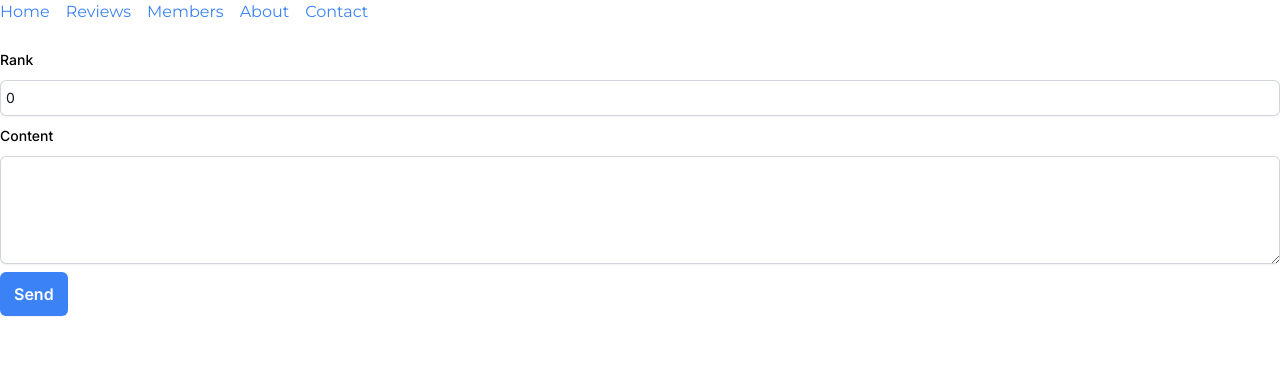
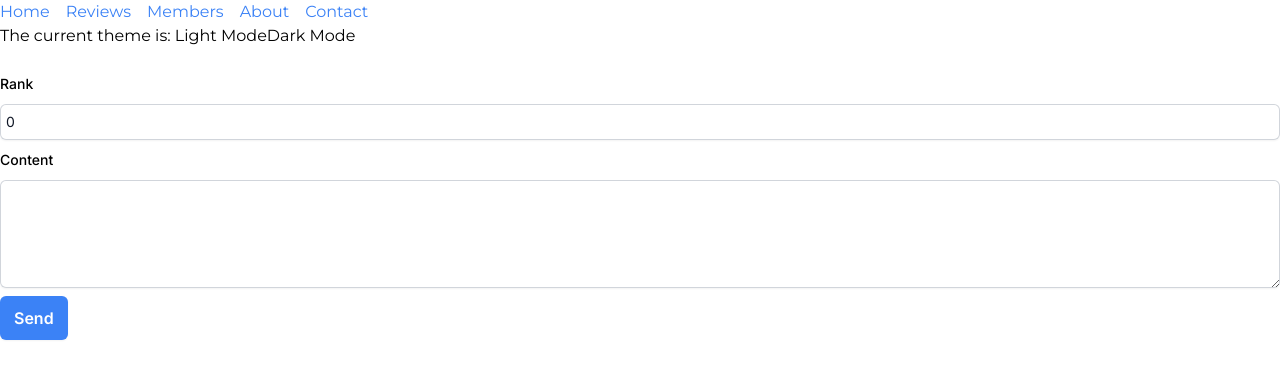
Before and after one commit to patrykomiotek/pcapp, a Next.js app: page /reviews/create in a window 1280 px wide. Shown: the top 378 px of the page. Built offline with nearby package versions, Linux system fonts and the light colour scheme; no server answers.

Commit message:
feat: almost finished dark mode

```diff
--- a/package.json
+++ b/package.json
@@ -19,6 +19,7 @@
     "@tanstack/react-query-devtools": "^5.31.0",
     "bcrypt": "^5.1.1",
     "next": "14.2.2",
+    "next-themes": "^0.3.0",
     "react": "^18",
     "react-dom": "^18",
     "react-hook-form": "^7.51.3",
--- a/src/app/Providers.tsx
+++ b/src/app/Providers.tsx
@@ -1,5 +1,6 @@
 "use client";
 
+import { ThemeProvider } from "next-themes";
 import { QueryClientProvider, QueryClient } from "@tanstack/react-query";
 import { ReactQueryDevtools } from "@tanstack/react-query-devtools";
 
@@ -12,7 +13,7 @@ const queryClient = new QueryClient();
 export const Providers = ({ children }: Props) => {
   return (
     <QueryClientProvider client={queryClient}>
-      {children}
+      <ThemeProvider attribute="class">{children}</ThemeProvider>
       <ReactQueryDevtools initialIsOpen={false} />
     </QueryClientProvider>
   );
--- a/src/app/layout.tsx
+++ b/src/app/layout.tsx
@@ -23,7 +23,7 @@ export default function RootLayout({
   children: React.ReactNode;
 }>) {
   return (
-    <html lang="en">
+    <html lang="en" suppressHydrationWarning>
       <body className={inter.className}>
         <NavMenu />
         <Providers>{children}</Providers>
--- a/src/ui/NavMenu/NavMenu.tsx
+++ b/src/ui/NavMenu/NavMenu.tsx
@@ -1,6 +1,7 @@
 import { Montserrat } from "next/font/google";
 
 import { NavLink } from "./NavLink";
+import { ThemeSwitcher } from "../ThemeSwitcher";
 
 const montserrat = Montserrat({ subsets: ["latin"] });
 
@@ -24,6 +25,7 @@ export const NavMenu = () => {
           <NavLink href="/contact">Contact</NavLink>
         </li>
       </ul>
+      <ThemeSwitcher />
     </nav>
   );
 };
--- /dev/null
+++ b/src/ui/ThemeSwitcher/ThemeSwitcher.tsx
@@ -0,0 +1,22 @@
+"use client";
+
+import { useTheme } from "next-themes";
+
+export const ThemeSwitcher = () => {
+  const { theme, setTheme } = useTheme();
+
+  return (
+    <div>
+      The current theme is: {theme}
+      <button
+        onClick={() => {
+          console.log("change to light");
+          setTheme("light");
+        }}
+      >
+        Light Mode
+      </button>
+      <button onClick={() => setTheme("dark")}>Dark Mode</button>
+    </div>
+  );
+};
--- /dev/null
+++ b/src/ui/ThemeSwitcher/index.ts
@@ -0,0 +1 @@
+export { ThemeSwitcher } from "./ThemeSwitcher";
```
Also changed, not shown: 1 other file (tests, documents, lock files or other folders).
